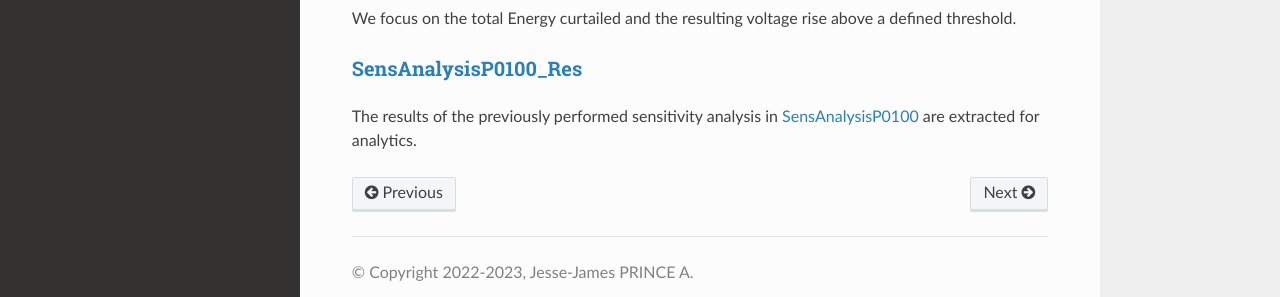
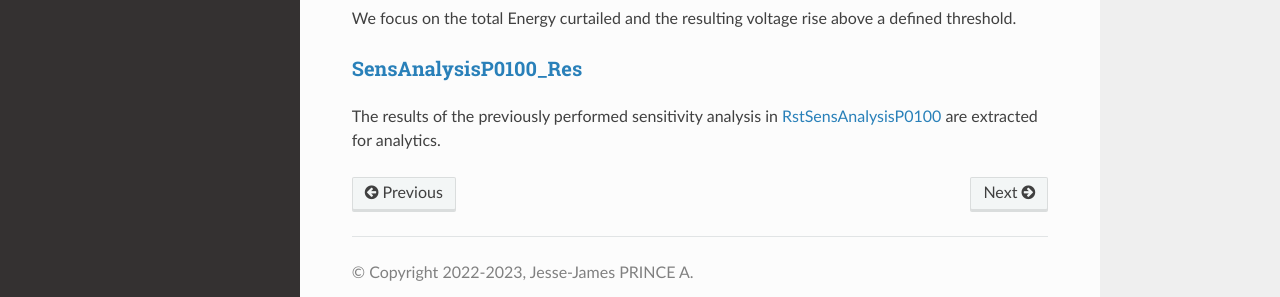
Before and after one commit to pajjaecat/ORI-SRD, a Sphinx documentation site: the page built from docs/Tutorials/tutorials.rst, in a window 1280 px wide and 900 px high, scrolled down 1844 px. Shown: the part 558-855 px from the top of the window. Built offline with Sphinx 7.4.7 and the Read the Docs theme 2.0.0, drawn with Linux system fonts in a browser that asks for light colours.

Commit message:
Update tutorials.rst

```diff
--- a/docs/Tutorials/tutorials.rst
+++ b/docs/Tutorials/tutorials.rst
@@ -158,4 +158,4 @@ We focus on the total Energy curtailed and the resulting voltage rise above a de
 
 `SensAnalysisP0100_Res <https://github.com/pajjaecat/ORI-SRD/blob/main/Ressources/Notebooks/SensAnalysisP0100_Res.ipynb>`_
 """""""""""""""""""""""""""""""""""""""""""""""""""""""""""""""""""""""""""""""""""""""""""""""""""""""""""""""""""""""""""""""
-The results of the previously performed sensitivity analysis in `SensAnalysisP0100`_ are extracted for analytics.
+The results of the previously performed sensitivity analysis in `RstSensAnalysisP0100`_ are extracted for analytics.
```
Also changed, not shown: other parts of docs/Tutorials/tutorials.rst (+1 -1 lines).
